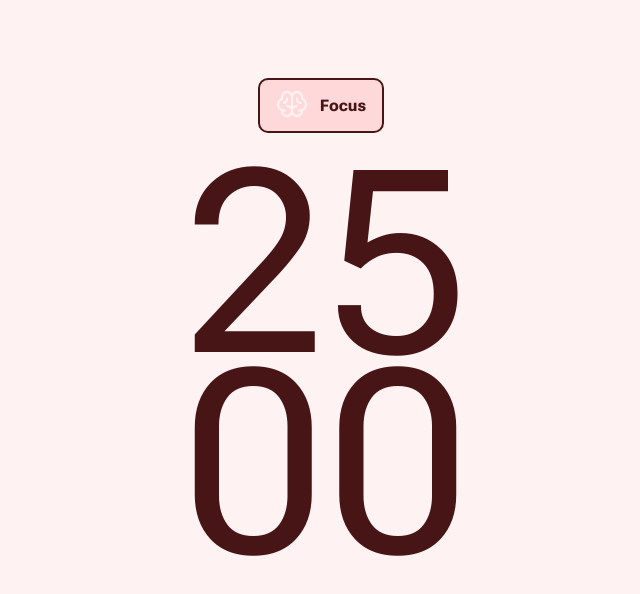
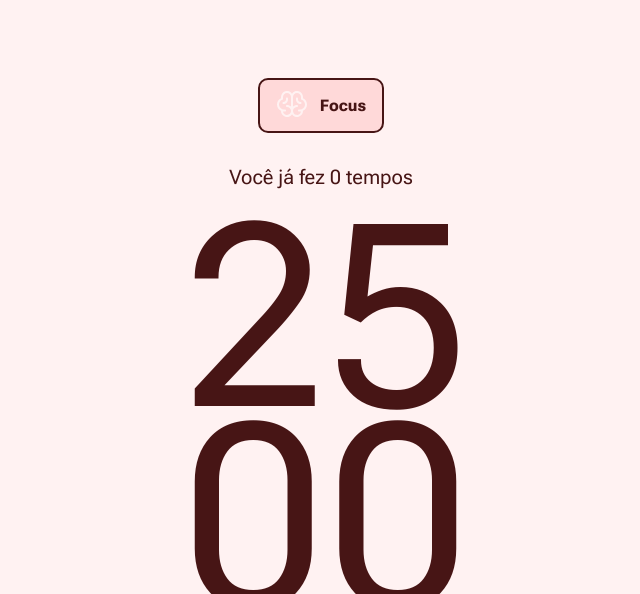
Before and after one commit to gustapavao/pomonic, a plain HTML site: page index.html in a window 1280 px wide. Shown: the part 140-734 px from the top of the page, without its empty margins (319-959 px from the left). Drawn offline with Linux system fonts and the light colour scheme.

Commit message:
turns implemented

```diff
--- a/index.html
+++ b/index.html
@@ -19,9 +19,9 @@
         <div class="modus">
             <img id="modus-img" src="static/image/brain.svg" alt="mode"> <b id="modus-text">Focus</b>
         </div>
-        <!-- <div class="turns">
-            Você já fez {} tempos
-        </div> -->
+        <div class="turns">
+            Você já fez 0 tempos
+        </div>
         <section class="time" id="time">25 00</section>
         <div class="buttons-container">
             <button onclick="openMenu();" class="side-button"><img src="static/image/dots.svg" alt="menu"></button>
--- a/js/script.js
+++ b/js/script.js
@@ -8,7 +8,7 @@ var setedtime;
 var longBreaktime;
 var breaktime;
 var turns = 0;
-var logo
+var innnerhtmlturn = document.querySelector(".turns")
 
 
 const title = "Parabénsss";
@@ -106,6 +106,7 @@ function changeStage(){
         seconds = setedtime * 60;
         turns ++;
         changeStyle("normal");
+        innnerhtmlturn.innerHTML = `Você já fez ${turns} tempos`
     }
 }
 
--- a/static/styles.css
+++ b/static/styles.css
@@ -20,6 +20,13 @@
     margin-bottom: 100px;
     font-family: 'Kaushan Script';
     font-size: 52px;
+}
+
+.turns{
+    color: var(--normal-second-color);
+    font-family: Roboto Flex;
+    font-size: 20px;
+    margin-bottom: 30px;
 }
 
 body {
```
Also changed, not shown: erros.txt.
